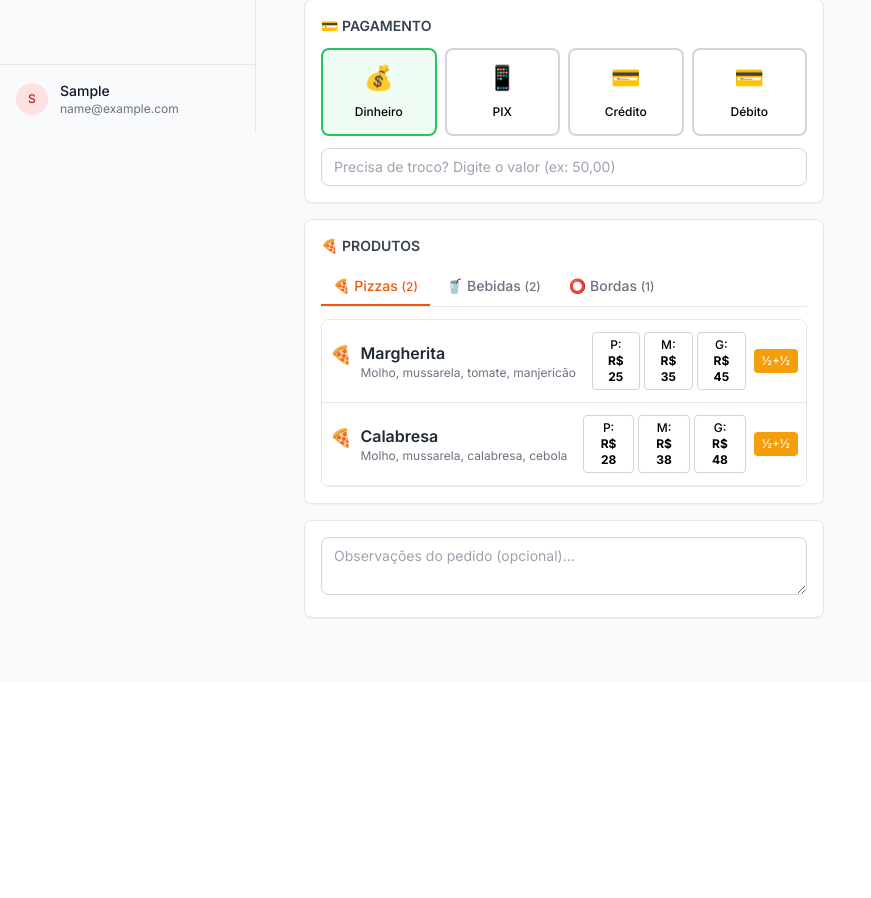
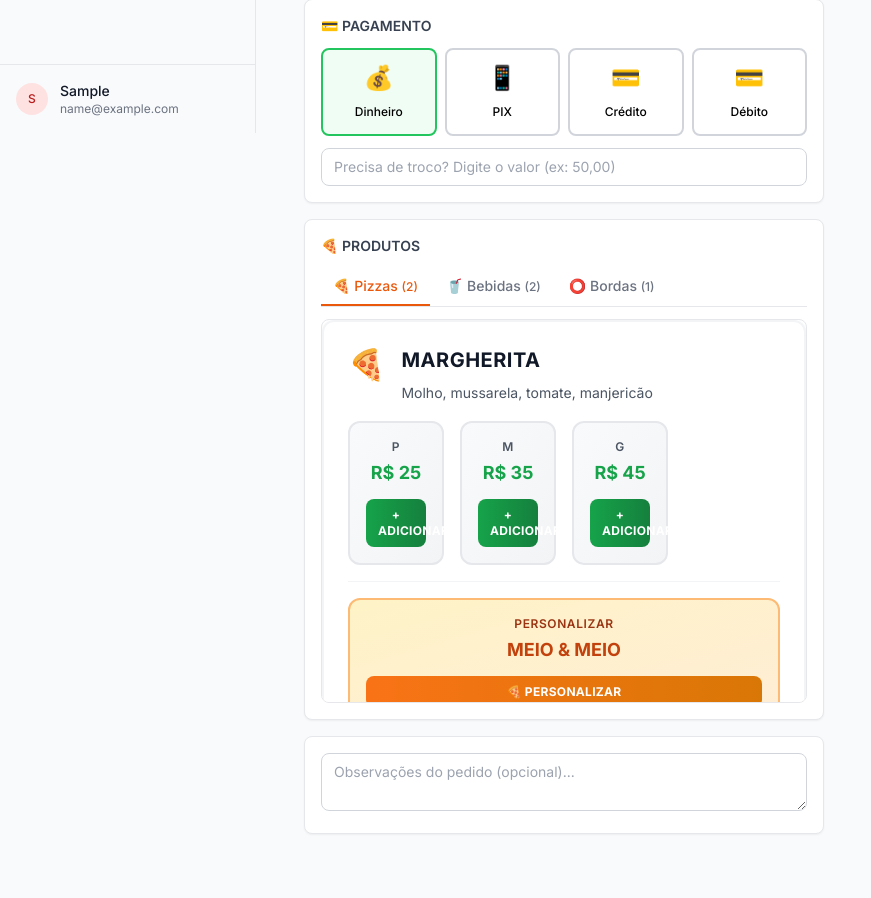
Before and after one commit to Axxy84/sistema-pizzaria, a Django app: page /pedidos/novo/ in a window 1280 px wide. Shown: the part 667-1565 px from the top of the page, without its empty margins (0-871 px from the left). Before the commit the page ends 1286 px from the top, so only its background shows below. Run offline with Django 5.2, Linux system fonts and the light colour scheme; the visitor is signed in with stand-in values (Sample User, id 1); data that the repository does not hold is empty; some libraries are stand-ins or nearby versions.

Commit message:
feat: Redesign completo da seção de pizzas com layout tipo cardápio profissional
• Transformação visual completa do componente pizza_lista.html
• Layout tipo cardápio de restaurante com cards elegantes e espaçosos
• Botões de tamanho destacados com gradientes verde e animações suaves
• Botão meio a meio redesenhado como "PERSONALIZAR" com cores laranja
• Grid responsivo 2/4 colunas com adaptação mobile/desktop
• Tipografia melhorada: títulos em destaque, descrições legíveis
• Microinterações: hover effects, shimmer, elevação de cards
• Sistema de cores hierárquico: verde para adicionar, laranja para personalizar
• Animações CSS profissionais e transições suaves (300ms)
• Responsividade completa com breakpoints otimizados

ANTES: Layout compacto e pouco atrativo com botões pequenos
DEPOIS: Visual profissional tipo cardápio com 60% mais destaque

🍕 Generated with [Claude Code](https://claude.ai/code)

Co-Authored-By: Claude <noreply@anthropic.com>

```diff
--- a/templates/pedidos/components/pizza_lista.html
+++ b/templates/pedidos/components/pizza_lista.html
@@ -1,40 +1,104 @@
-<!-- Componente: Pizza em Lista Compacta -->
-<div class="pizza-lista-item bg-white border-b border-gray-200 py-3 px-2 hover:bg-gray-50 transition-colors">
-    <div class="flex items-center justify-between">
-        <!-- Info da Pizza -->
+<!-- NOVO: Componente Pizza Tipo Cardápio Profissional -->
+<div class="pizza-card-profissional bg-white border-2 border-gray-100 rounded-xl p-6 mb-6 shadow-md hover:shadow-lg transition-all duration-300 hover:border-red-200 hover:-translate-y-1 relative overflow-hidden">
+
+    <!-- Linha superior colorida -->
+    <div class="absolute top-0 left-0 right-0 h-1 bg-gradient-to-r from-red-500 to-red-600 opacity-0 transition-opacity duration-300 group-hover:opacity-100"></div>
+
+    <!-- Header da Pizza -->
+    <div class="flex items-start gap-4 mb-4">
+        <span class="text-3xl flex-shrink-0">🍕</span>
         <div class="flex-1">
-            <div class="flex items-start gap-2">
-                <span class="text-lg">🍕</span>
-                <div class="flex-1">
-                    <h4 class="font-semibold text-gray-800" x-text="produto.nome"></h4>
-                    <p class="text-xs text-gray-500 truncate" x-text="produto.descricao || 'Pizza artesanal'"></p>
+            <h3 class="text-xl font-bold text-gray-900 uppercase tracking-wide mb-2" x-text="produto.nome"></h3>
+            <p class="text-sm text-gray-600 leading-relaxed" x-text="produto.descricao || 'Pizza artesanal com ingredientes frescos'"></p>
+        </div>
+    </div>
+
+    <!-- Grid de Tamanhos Profissional -->
+    <div class="grid grid-cols-2 md:grid-cols-4 gap-4 mb-4">
+        <template x-for="tamanho in produto.tamanhos" :key="tamanho.id">
+            <div class="tamanho-btn-pro bg-gradient-to-br from-gray-50 to-gray-100 border-2 border-gray-200 rounded-xl p-4 text-center cursor-pointer transition-all duration-300 hover:from-green-50 hover:to-green-100 hover:border-green-500 hover:-translate-y-1 hover:shadow-lg group"
+                 @click="adicionarAoCarrinho(produto, tamanho)">
+
+                <div class="text-xs font-semibold text-gray-600 uppercase tracking-wider mb-1" x-text="tamanho.nome"></div>
+                <div class="text-lg font-bold text-green-600 mb-3 group-hover:text-green-700">
+                    R$ <span x-text="tamanho.preco.toFixed(0)"></span>
                 </div>
+                <button type="button" class="w-full bg-gradient-to-r from-green-600 to-green-700 text-white py-2 px-3 rounded-lg text-xs font-bold uppercase tracking-wide transition-all duration-200 hover:from-green-700 hover:to-green-800 hover:shadow-md active:scale-95">
+                    + Adicionar
+                </button>
             </div>
-        </div>
+        </template>
+    </div>
 
-        <!-- Preços e Botões -->
-        <div class="flex items-center gap-2 ml-4">
-            <!-- Tamanhos com preços -->
-            <div class="flex gap-1">
-                <template x-for="tamanho in produto.tamanhos" :key="tamanho.id">
-                    <button type="button"
-                            @click="adicionarAoCarrinho(produto, tamanho)"
-                            class="px-3 py-1 text-xs font-medium rounded border transition-all"
-                            :class="'border-gray-300 hover:border-orange-500 hover:bg-orange-50'"
-                            :title="'Adicionar ' + tamanho.nome">
-                        <span x-text="tamanho.nome"></span>:
-                        <span class="font-bold">R$ <span x-text="tamanho.preco.toFixed(0)"></span></span>
-                    </button>
-                </template>
+    <!-- Botão Personalizar Meio a Meio -->
+    <div class="pt-4 border-t border-gray-100">
+        <div class="tamanho-btn-pro bg-gradient-to-br from-amber-100 to-orange-100 border-2 border-orange-300 rounded-xl p-4 text-center cursor-pointer transition-all duration-300 hover:from-orange-200 hover:to-amber-200 hover:border-orange-500 hover:-translate-y-1 hover:shadow-lg"
+             @click="abrirModalMeioAMeio(produto)">
+
+            <div class="text-xs font-semibold text-orange-800 uppercase tracking-wider mb-1">PERSONALIZAR</div>
+            <div class="text-lg font-bold text-orange-700 mb-3">
+                MEIO & MEIO
             </div>
-
-            <!-- Botão Meio a Meio -->
-            <button type="button"
-                    @click="abrirModalMeioAMeio(produto)"
-                    class="px-2 py-1 text-xs bg-amber-500 text-white rounded hover:bg-amber-600"
-                    title="Pizza Meio a Meio">
-                ½+½
+            <button type="button" class="w-full bg-gradient-to-r from-orange-500 to-amber-600 text-white py-2 px-3 rounded-lg text-xs font-bold uppercase tracking-wide transition-all duration-200 hover:from-orange-600 hover:to-amber-700 hover:shadow-md active:scale-95">
+                🍕 Personalizar
             </button>
         </div>
     </div>
 </div>
+
+<style>
+/* Estilos específicos para o componente pizza profissional */
+.pizza-card-profissional:hover {
+    box-shadow: 0 20px 40px rgba(0, 0, 0, 0.1);
+}
+
+.pizza-card-profissional:hover .absolute {
+    opacity: 1;
+}
+
+.tamanho-btn-pro {
+    position: relative;
+    overflow: hidden;
+}
+
+.tamanho-btn-pro::before {
+    content: '';
+    position: absolute;
+    top: 0;
+    left: -100%;
+    width: 100%;
+    height: 100%;
+    background: linear-gradient(90deg, transparent, rgba(255, 255, 255, 0.4), transparent);
+    transition: left 0.5s ease;
+}
+
+.tamanho-btn-pro:hover::before {
+    left: 100%;
+}
+
+/* Responsividade */
+@media (max-width: 768px) {
+    .pizza-card-profissional {
+        padding: 1rem;
+        margin-bottom: 1rem;
+    }
+
+    .grid-cols-4 {
+        grid-template-columns: repeat(2, 1fr);
+    }
+
+    .tamanho-btn-pro {
+        padding: 0.75rem;
+    }
+}
+
+@media (max-width: 640px) {
+    .pizza-card-profissional h3 {
+        font-size: 1.125rem;
+    }
+
+    .tamanho-btn-pro {
+        padding: 0.5rem;
+    }
+}
+</style>
```
